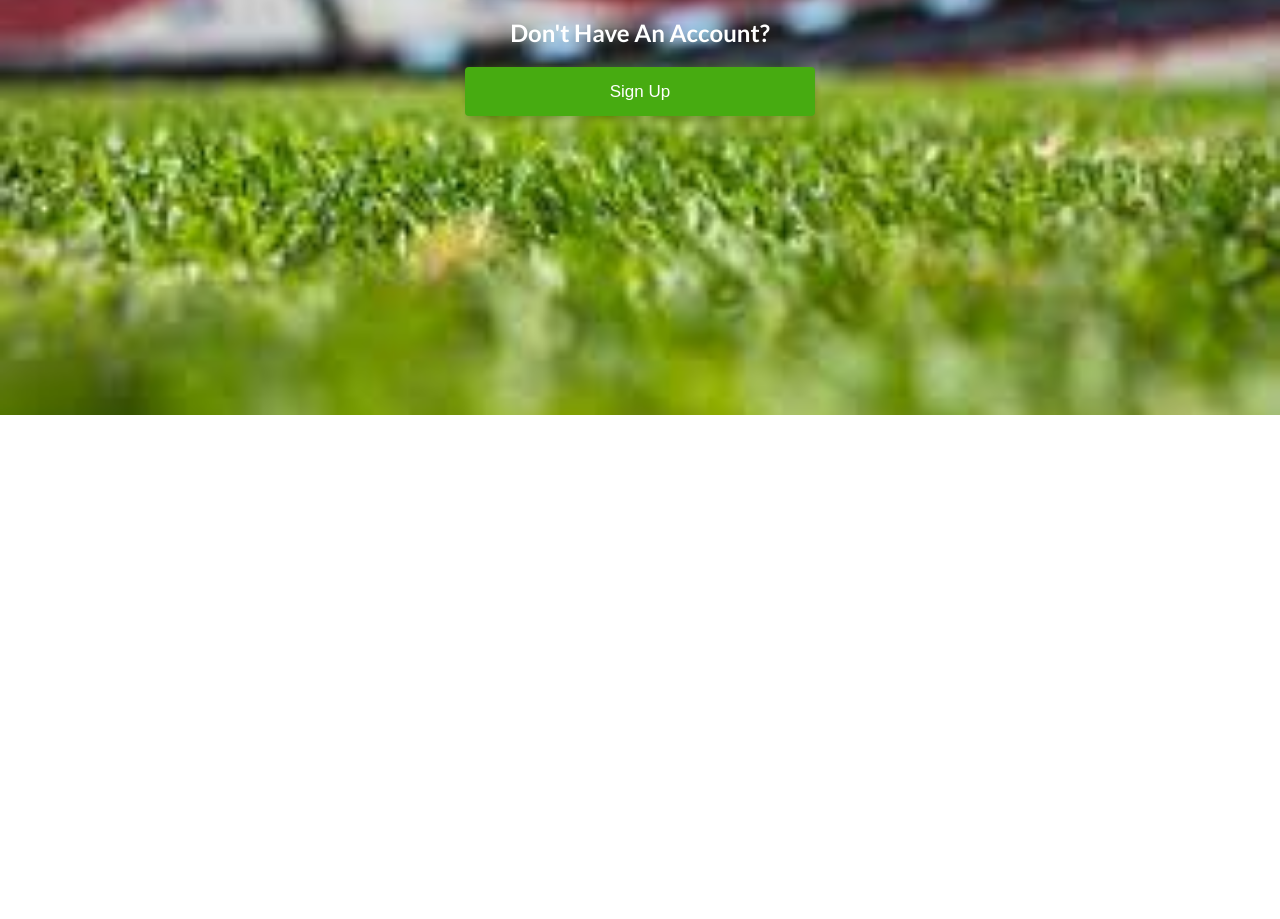
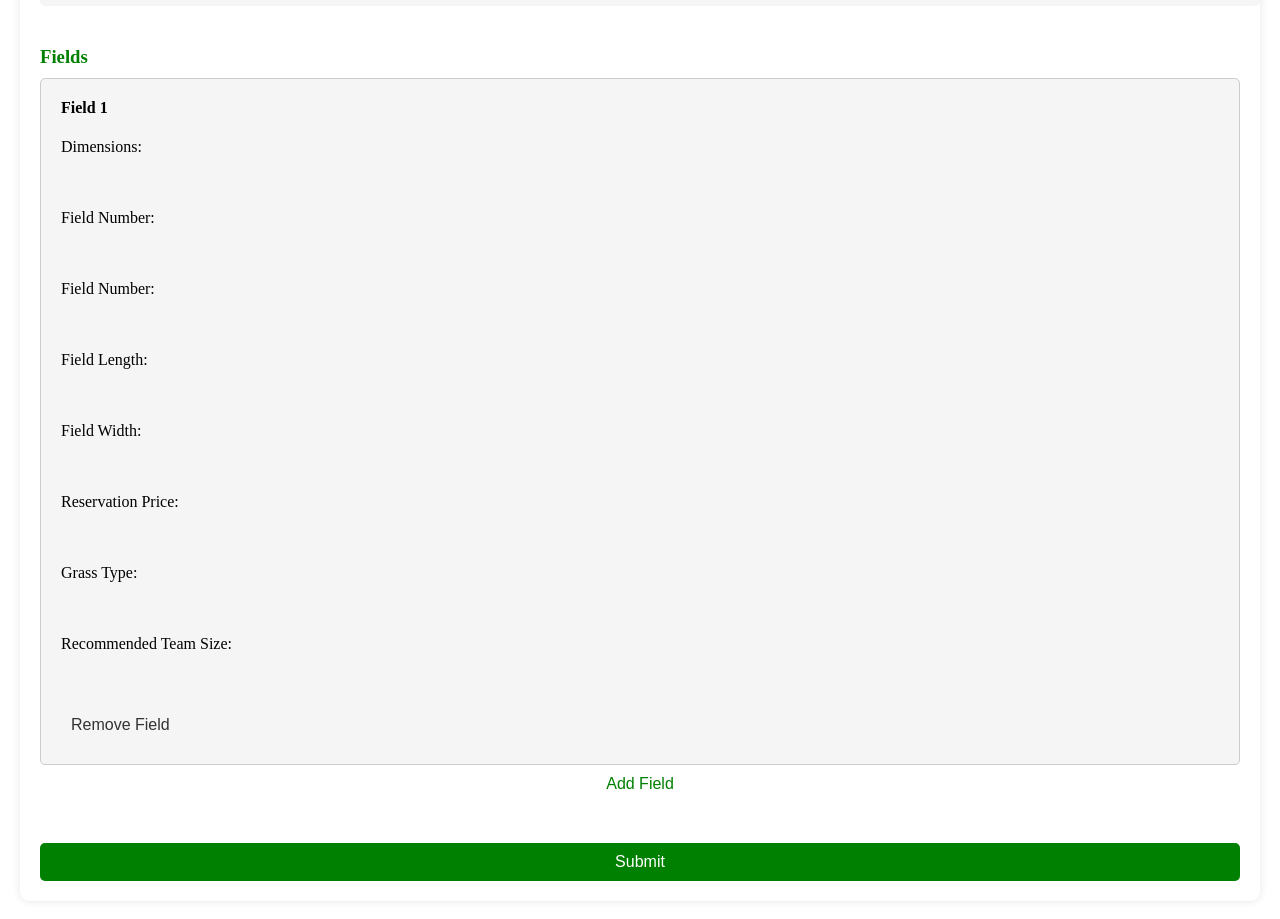
Before and after one commit to mhmdkhlf/PitchPal-Capstone-Project, a Vue app in the folder frontend_web/: page / in a window 1280 px wide. Before the commit this address led to /login. Shown: the part 385-1304 px from the top of the page. Before the commit the page ends 800 px from the top, so only its background shows below. Built offline with nearby package versions, Linux system fonts and the light colour scheme.

Commit message:
added a skeleton for manager profile frontend

```diff
--- a/frontend_web/src/App.vue
+++ b/frontend_web/src/App.vue
@@ -1,7 +1,8 @@
 <template>
   <div></div>
   <!-- <loader /> -->
-  <router-view />
+  <!-- <router-view /> -->
+  <prr />
   <!-- <p>hello</p>
   <img :src="src" alt="failed" ref="test" v-if="done" /> -->
   <!-- <pf /> -->
@@ -13,7 +14,11 @@
 // import axios from "axios";
 // import { Buffer } from "buffer";
 //import pf from "@/components/profilePicture.vue";
+import prr from "./components/firstTimeManagerProfile.vue";
 export default {
+  components: {
+    prr,
+  },
   // mounted() {
   //   this.$router.push({
   //     name: "Profile",
--- /dev/null
+++ b/frontend_web/src/components/firstTimeManagerProfile.vue
@@ -0,0 +1,240 @@
+<template>
+  <div class="field-manager-form-container">
+    <h2 class="form-title">Field Manager Information</h2>
+    <form class="field-manager-form" @submit.prevent="submitForm">
+      <div class="form-group">
+        <label for="name">Name:</label>
+        <input type="text" id="name" v-model="name" />
+      </div>
+
+      <div class="form-group">
+        <label for="email">Email:</label>
+        <input type="email" id="email" v-model="email" />
+      </div>
+
+      <div class="form-group">
+        <label for="phone">Phone Number:</label>
+        <input type="tel" id="phone" v-model="phone" />
+      </div>
+
+      <div class="form-group">
+        <label for="center-name">Sport Center Name:</label>
+        <input type="text" id="center-name" v-model="centerName" />
+      </div>
+
+      <h3 class="field-title">Fields</h3>
+      <div v-for="(field, index) in fields" :key="index" class="field-group">
+        <h4>Field {{ index + 1 }}</h4>
+        <div class="form-group">
+          <label for="dimensions">Dimensions:</label>
+          <input type="text" id="dimensions" v-model="field.dimensions" />
+        </div>
+
+        <div class="form-group">
+          <label for="field-number">Field Number:</label>
+          <input type="text" id="field-number" v-model="field.fieldNumber" />
+        </div>
+        <div class="form-group">
+          <label for="field-number">Field Number:</label>
+          <input type="text" id="field-number" v-model="field.fieldNumber" />
+        </div>
+        <div class="form-group">
+          <label for="field-number">Field Length:</label>
+          <input type="text" id="field-number" v-model="field.length" />
+        </div>
+        <div class="form-group">
+          <label for="field-number">Field Width:</label>
+          <input type="text" id="field-number" v-model="field.width" />
+        </div>
+        <div class="form-group">
+          <label for="field-number">Reservation Price:</label>
+          <input
+            type="text"
+            id="field-number"
+            v-model="field.reservation_price"
+          />
+        </div>
+        <div class="form-group">
+          <label for="field-number">Grass Type:</label>
+          <input type="text" id="field-number" v-model="field.grassType" />
+        </div>
+        <div class="form-group">
+          <label for="field-number">Recommended Team Size:</label>
+          <input
+            type="text"
+            id="field-number"
+            v-model="field.recommendedTeamSize"
+          />
+        </div>
+
+        <button
+          type="button"
+          class="remove-field-button"
+          @click="removeField(index)"
+        >
+          Remove Field
+        </button>
+      </div>
+
+      <button type="button" class="add-field-button" @click="addField">
+        Add Field
+      </button>
+
+      <button type="submit" class="submit-button">Submit</button>
+    </form>
+  </div>
+</template>
+
+<script>
+export default {
+  data() {
+    return {
+      name: "",
+      email: "",
+      phone: "",
+      centerName: "",
+      fields: [
+        {
+          dimensions: "",
+          fieldNumber: "",
+        },
+      ],
+    };
+  },
+  methods: {
+    addField() {
+      this.fields.push({
+        dimensions: "",
+        fieldNumber: "",
+      });
+    },
+    removeField(index) {
+      this.fields.splice(index, 1);
+    },
+    submitForm() {
+      // Do something with the form data, e.g. send it to the server
+    },
+  },
+};
+</script>
+<style scoped>
+.field-manager-form-container {
+  /* display: flex;
+  justify-content: center;
+  align-items: center; */
+  padding: 20px !important;
+  height: 100%;
+  /* Add this line */
+  overflow-x: hidden !important;
+  /* Fix scrolling issue */
+}
+
+.field-manager-form {
+  display: flex;
+  flex-direction: column;
+  padding: 20px;
+  background-color: #fff;
+  border-radius: 10px;
+  box-shadow: 0px 0px 10px rgba(0, 0, 0, 0.1);
+}
+
+.form-title {
+  margin-top: 0;
+  margin-bottom: 20px;
+  color: green;
+}
+
+.field-title {
+  margin-top: 20px;
+  margin-bottom: 10px;
+  color: green;
+}
+
+.form-group {
+  display: flex;
+  flex-direction: column;
+  margin-bottom: 20px;
+}
+
+.form-group label {
+  margin-bottom: 5px;
+}
+
+.form-group input[type="text"],
+.form-group input[type="email"],
+.form-group input[type="tel"] {
+  padding: 10px;
+  border: none;
+  border-radius: 5px;
+  background-color: #f5f5f5;
+  font-size: 16px;
+}
+input {
+  width: 100% !important;
+}
+
+.field-group {
+  padding: 20px;
+  border: 1px solid #ccc;
+  border-radius: 5px;
+  background-color: #f5f5f5;
+}
+
+.field-group h4 {
+  margin-top: 0;
+}
+
+.field-group .form-group {
+  margin-bottom: 10px;
+}
+
+.add-field-button,
+.remove-field-button {
+  padding: 10px;
+  border: none;
+  border-radius: 5px;
+  font-size: 16px;
+  cursor: pointer;
+}
+
+.add-field-button {
+  background-color: transparent;
+  color: green;
+  margin-bottom: 20px;
+  transition: all 0.2s ease-in-out;
+}
+
+.add-field-button:hover {
+  background-color: green;
+  color: #fff;
+}
+
+.remove-field-button {
+  background-color: #f5f5f5;
+  color: #333;
+  transition: all 0.2s ease-in-out;
+}
+
+.remove-field-button:hover {
+  background-color: #333;
+  color: #fff;
+}
+
+.submit-button {
+  padding: 10px;
+  border: none;
+  border-radius: 5px;
+  background-color: green;
+  color: #fff;
+  font-size: 16px;
+  cursor: pointer;
+  margin-top: 20px;
+  transition: all 0.2s ease-in-out;
+}
+
+.submit-button:hover {
+  background-color: #fff;
+  color: green;
+  border: 1px solid green;
+}
+</style>
```
